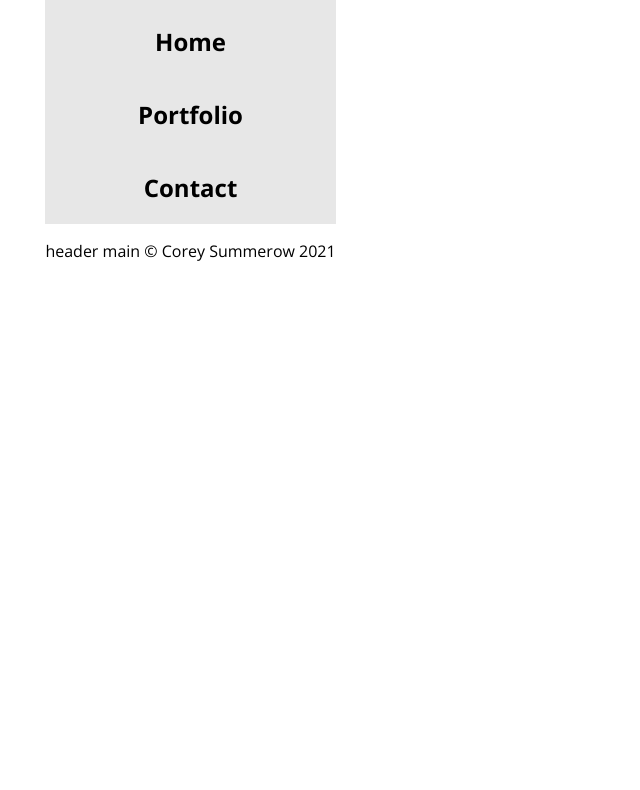
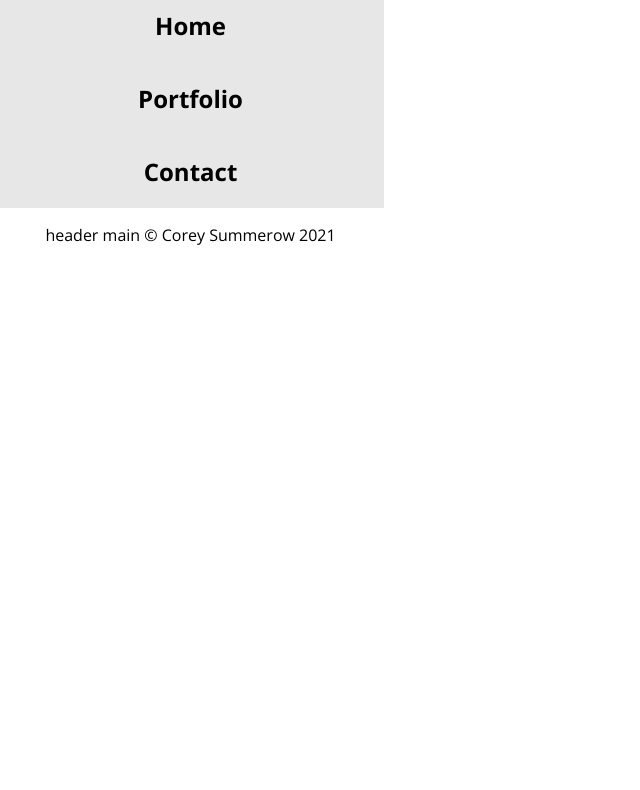
Before and after one commit to CoreyJC/portfolio-project-2, a plain HTML site: page start/project 2.html in a window 1280 px wide. Shown: the part 80-870 px from the top of the page, without its empty margins (0-640 px from the left). Drawn offline with nearby package versions, Linux system fonts and the light colour scheme.

Commit message:
navigation

```diff
--- a/start/css/flexbox.css
+++ b/start/css/flexbox.css
@@ -5,6 +5,9 @@
     align-items:center;
     align-content:center;
     background-color:rgb(231, 231, 231);
+    margin-top: -1em;
+    margin-right: -3em;
+    margin-left: -3em;
 }
 .flexnavitems {
     flex-grow:1;
--- a/start/project 2.html
+++ b/start/project 2.html
@@ -14,9 +14,9 @@
 <body>
     <section class="flexnavigation">
     <div> <h1 class="headername">Corey Summerow</h1> </div>
-    <div class="flexnavitems"> <h2>Home</h2></div>
-    <div class="flexnavitems"> <h2>Portfolio</h2></div>
-    <div class="flexnavitems"> <h2>Contact</h2></div>
+    <div class="flexnavitems"> <h2 href="home.html">Home</h2></div>
+    <div class="flexnavitems"> <h2 href="portfolio.html">Portfolio</h2></div>
+    <div class="flexnavitems"> <h2 href="contact.html">Contact</h2></div>
     <div></div>
     </section>
 <header>
```
